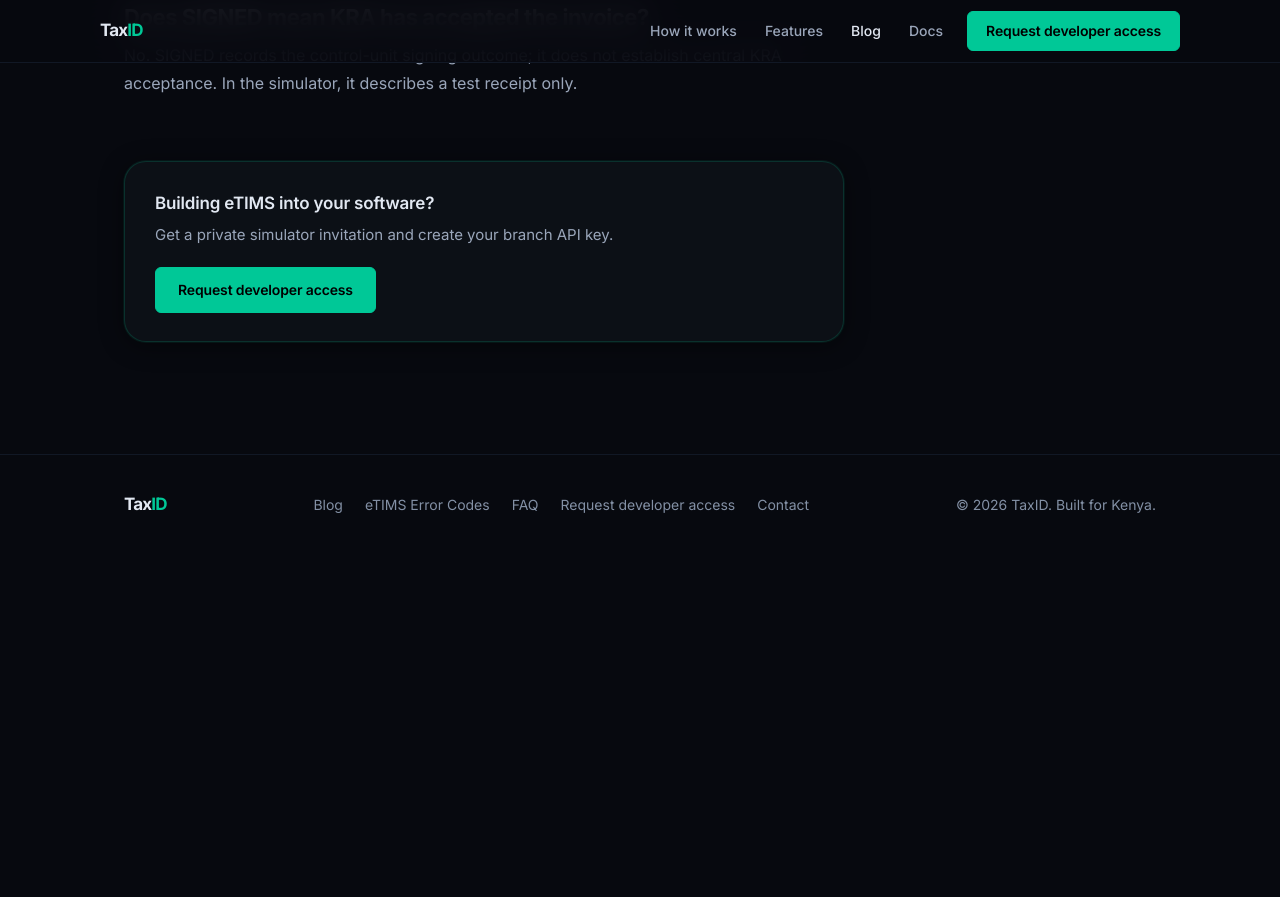
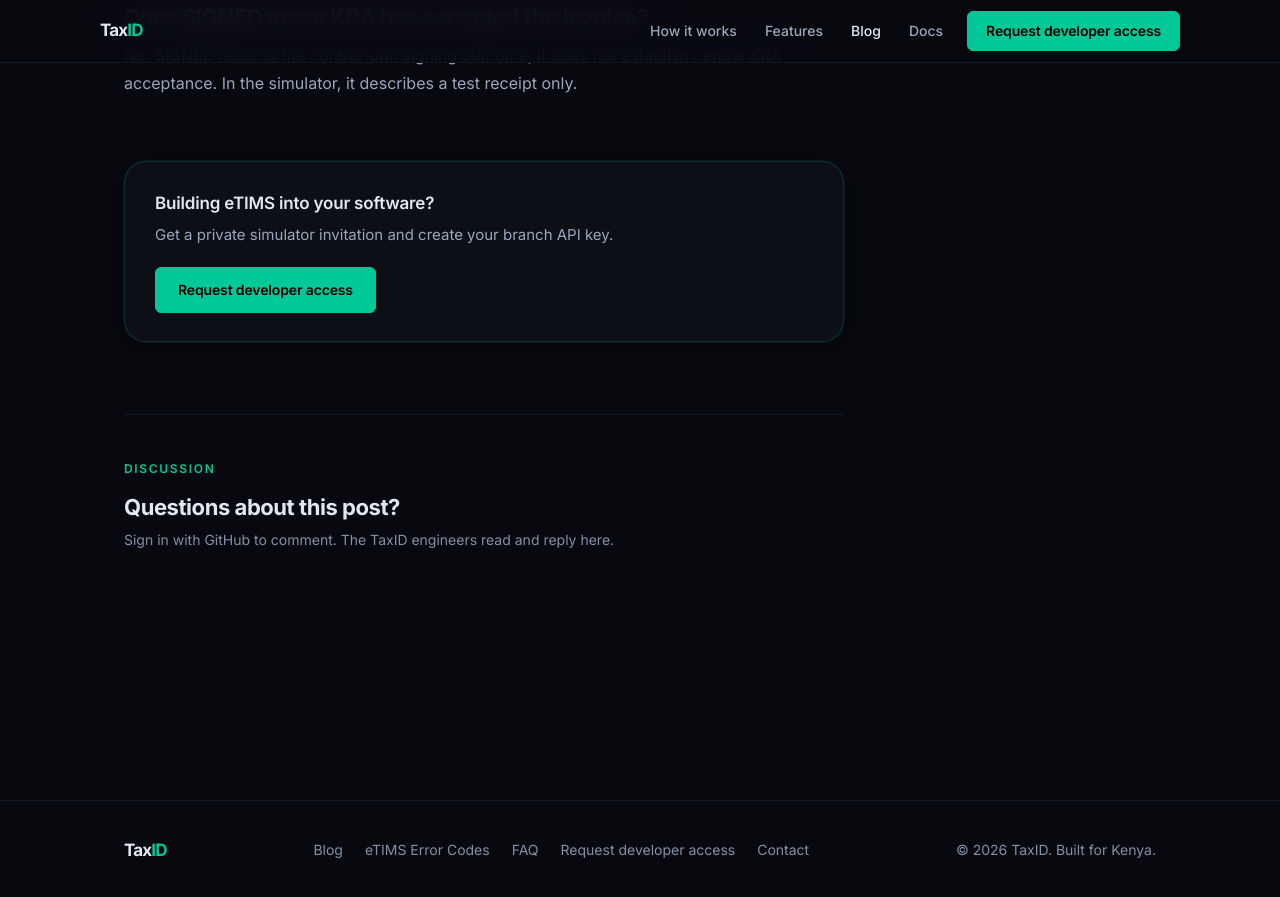
Before and after one commit to Linkd-TaxID/taxid-landing, a Jekyll site: the page built from _posts/2026-10-14-etims-submission-timeout.md, in a window 1280 px wide and 900 px high, scrolled down 1704 px. Shown: the top 897 px of the window. Built offline with Jekyll 4.4.1, drawn with Linux system fonts in a browser that asks for light colours; comment, search, counter and statistics services are not loaded; before the commit the page ends 2259 px from its top, so only the background shows below that; some of the changed lines change nothing that is shown.

Commit message:
config: wire giscus to taxid-landing Blog comments category

```diff
--- a/_config.yml
+++ b/_config.yml
@@ -37,14 +37,13 @@
   path: blog/feed.xml
 
 # Comments on blog posts, stored in GitHub Discussions (giscus.app).
-# Comments stay hidden until repo_id and category_id are filled in.
-# Get both from https://giscus.app after Discussions and the giscus app
-# are enabled on this repo. They are public IDs, not secrets.
+# Repo and category IDs are public — not secrets.
+# To disable comments on a single post, add `comments: false` to its front matter.
 giscus:
   repo: Linkd-TaxID/taxid-landing
-  repo_id: ""
+  repo_id: "R_kgDOSkPrwQ"
   category: Blog comments
-  category_id: ""
+  category_id: "DIC_kwDOSkPrwc4DIbNX"
 
 defaults:
   - scope:
```
